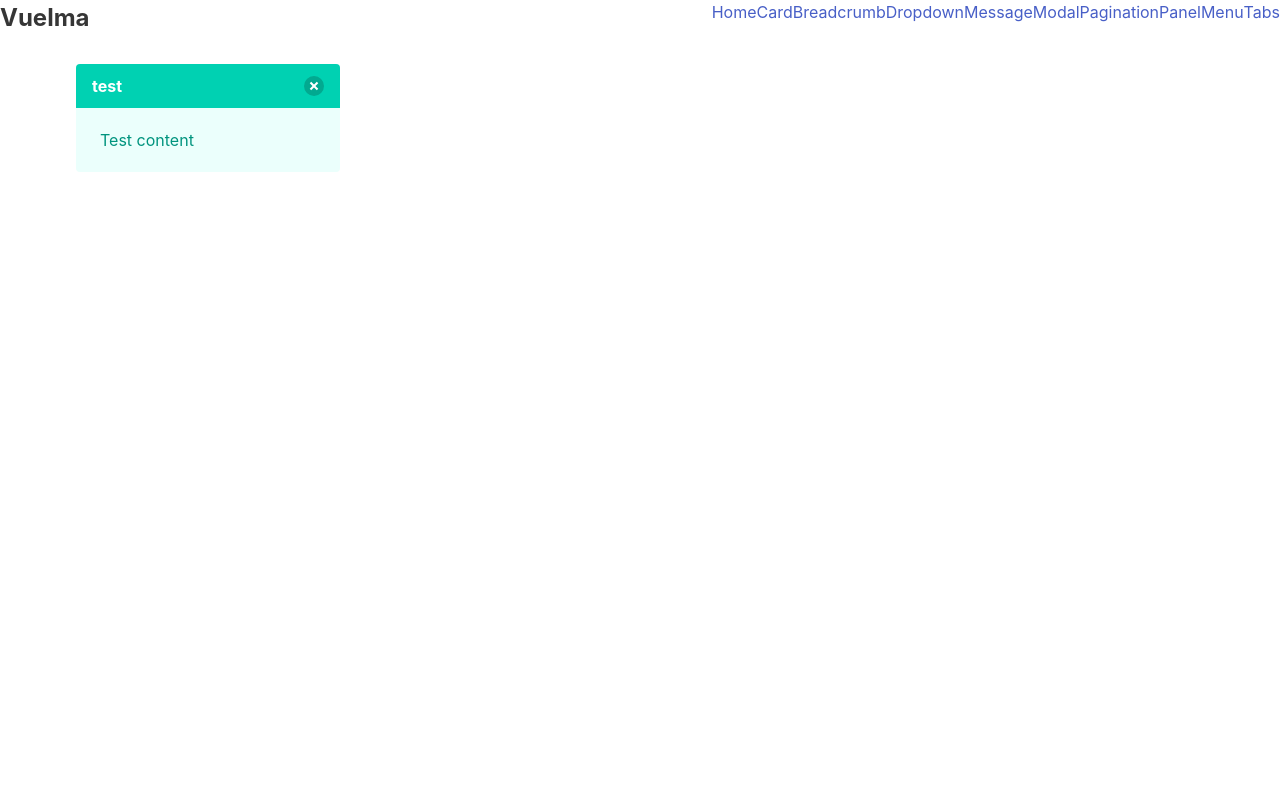
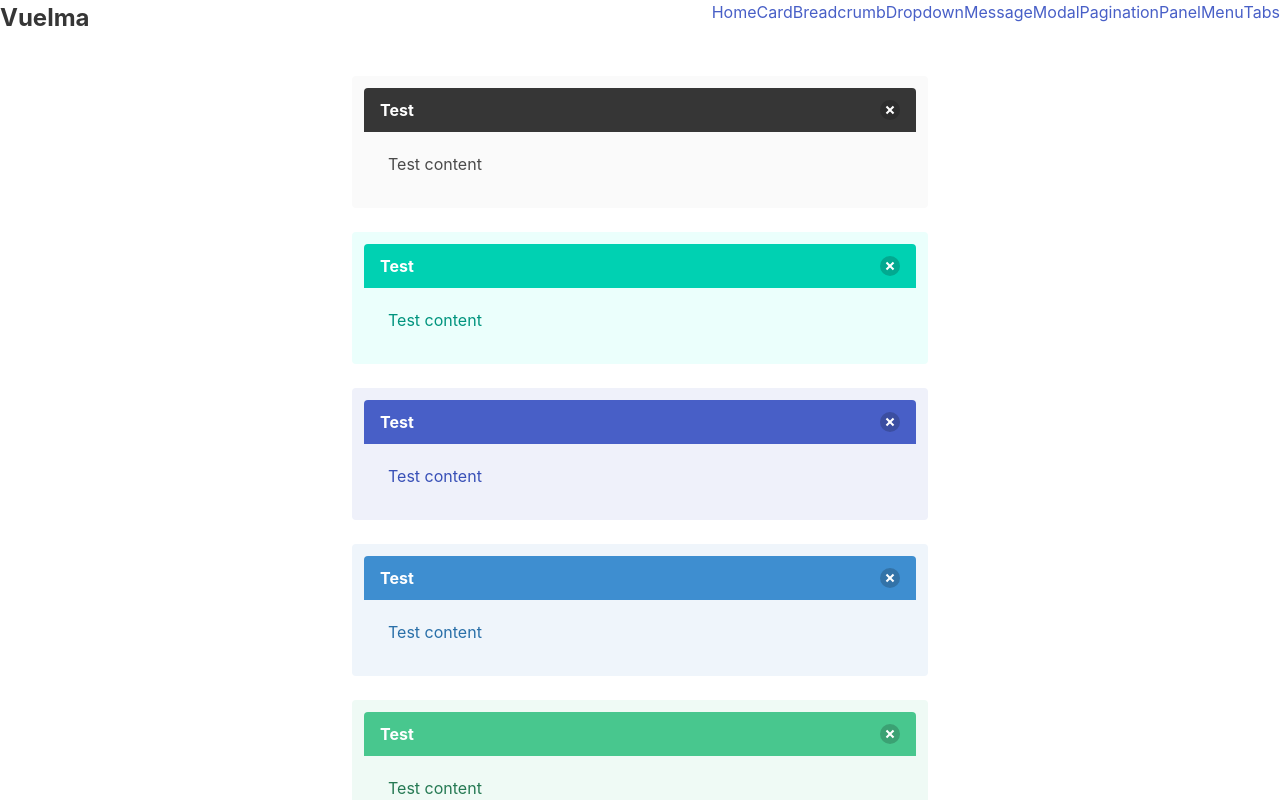
Before and after one commit to huuff/vuelma, a Vue app: page /message in a window 1280 px wide. Shown: the top 800 px of the page. Built offline with nearby package versions, Linux system fonts and the light colour scheme.

Commit message:
showing messages with all colors

```diff
--- a/src/pages/ExampleMessage.vue
+++ b/src/pages/ExampleMessage.vue
@@ -1,11 +1,13 @@
 <template>
-<div class="column is-3 is-centered">
-  <base-message
-    title="test"
+<div class="is-centered mt-5 is-flex-direction-column">
+  <base-message v-for="(message, i) in messages"
+    class="column is-half mx-auto"
+    title="Test"
     closeable
-    :show="show"
-    :color="'primary'"
-    @close="show = false"
+    :show="message.show.value"
+    :key="`message-${i}`"
+    :color="message.color"
+    @close="message.show.value = false"
     >
     Test content
   </base-message>
@@ -13,9 +15,21 @@
 </template>
 
 <script setup lang="ts">
-// TODO: Showcase it with different colors with a v-for
-import { ref } from 'vue';
+import { ref, Ref } from 'vue';
+import { colorArray, BulmaColor } from '@/types/bulma-color';
 import BaseMessage from '@/components/BaseMessage.vue';
 
-const show = ref(true);
+interface ExampleMessageType {
+  color: BulmaColor;
+  show: Ref<boolean>;
+}
+
+const messages: ExampleMessageType[] = [];
+
+for (let i = 0; i < colorArray.length; i++) {
+  messages.push({
+    color: colorArray[i],
+    show: ref(true),
+  });
+}
 </script>
--- a/src/types/bulma-color.ts
+++ b/src/types/bulma-color.ts
@@ -1 +1,3 @@
 export type BulmaColor = 'dark' | 'primary' | 'link' | 'info' | 'success' | 'warning' | 'danger';
+
+export const colorArray: BulmaColor[] = [ 'dark', 'primary', 'link', 'info', 'success', 'warning', 'danger'];
```
Also changed, not shown: 1 other file (tests, documents, lock files or other folders).
